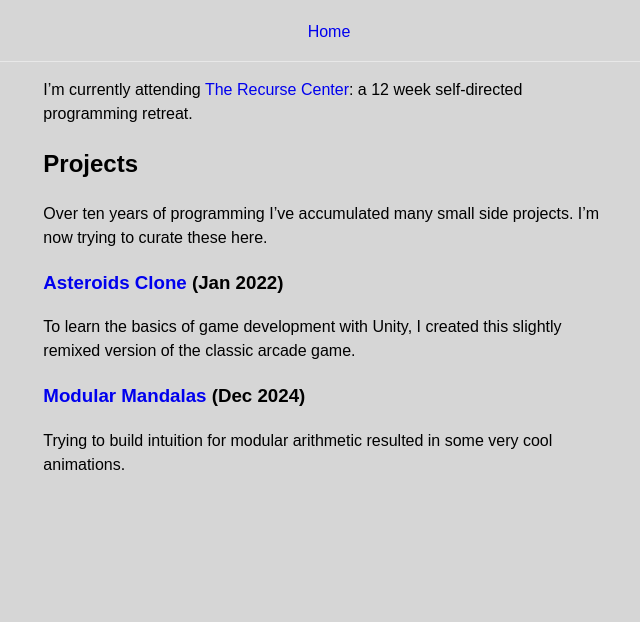
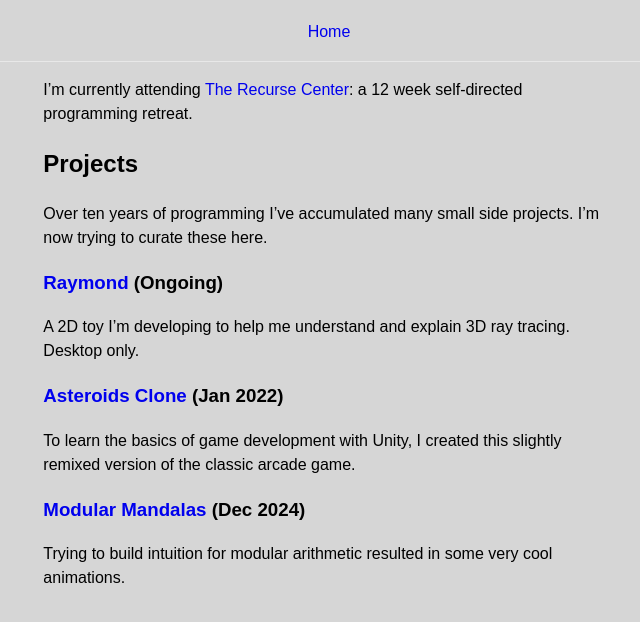
Before and after one commit to maxledlie/maxledlie.github.io, a Jekyll site: the page built from index.md, in a window 1280 px wide. Shown: the top 622 px of the page, without its empty margins (311-951 px from the left). Built offline with Jekyll 4.4.1, drawn with Linux system fonts in a browser that asks for light colours.

Commit message:
Add link to Raymond optics simulator

```diff
--- a/index.md
+++ b/index.md
@@ -9,6 +9,10 @@ I'm currently attending [The Recurse Center](https://www.recurse.com/): a 12 wee
 
 Over ten years of programming I've accumulated many small side projects. I'm now trying to curate these here.
 
+### [Raymond](http://www.raymond.maxledlie.com) (Ongoing)
+
+A 2D toy I'm developing to help me understand and explain 3D ray tracing. Desktop only.
+
 ### [Asteroids Clone](/asteroids) (Jan 2022)
 
 To learn the basics of game development with Unity, I created this slightly remixed version of the classic arcade game.
```
